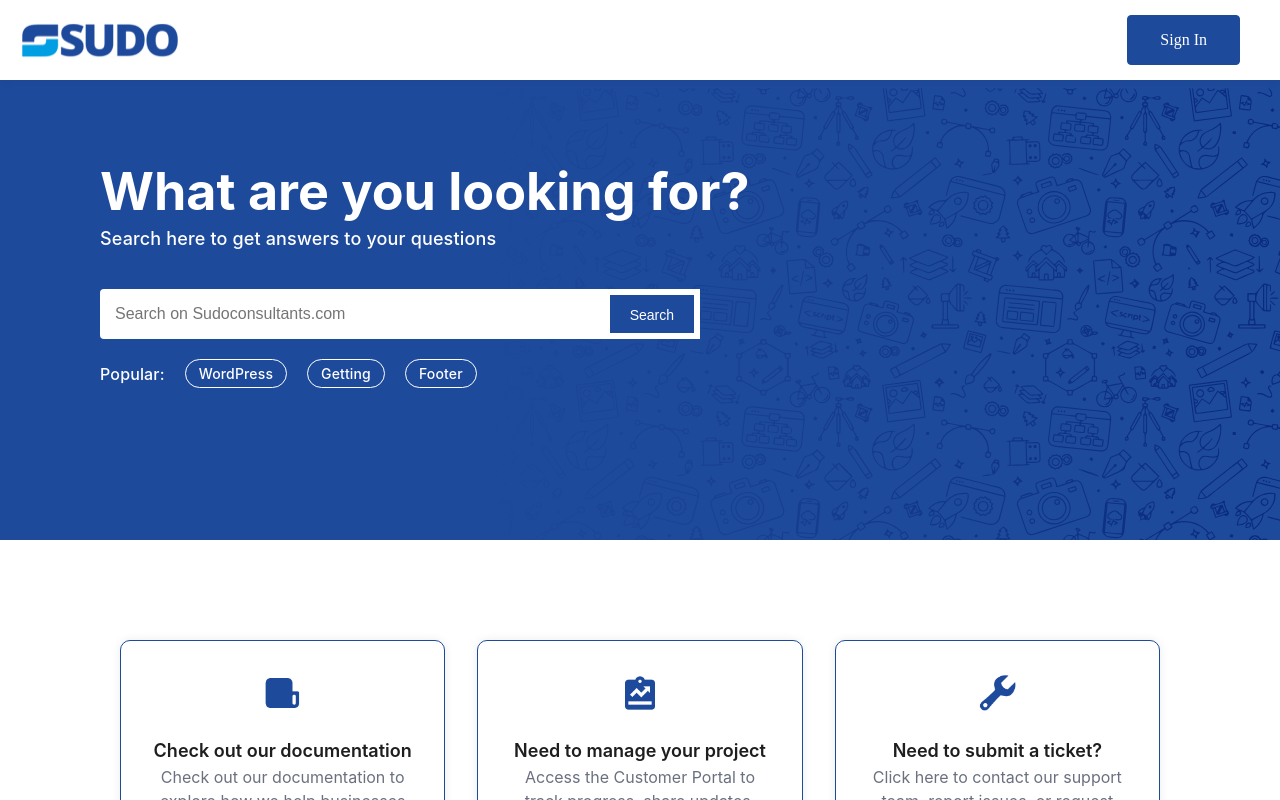
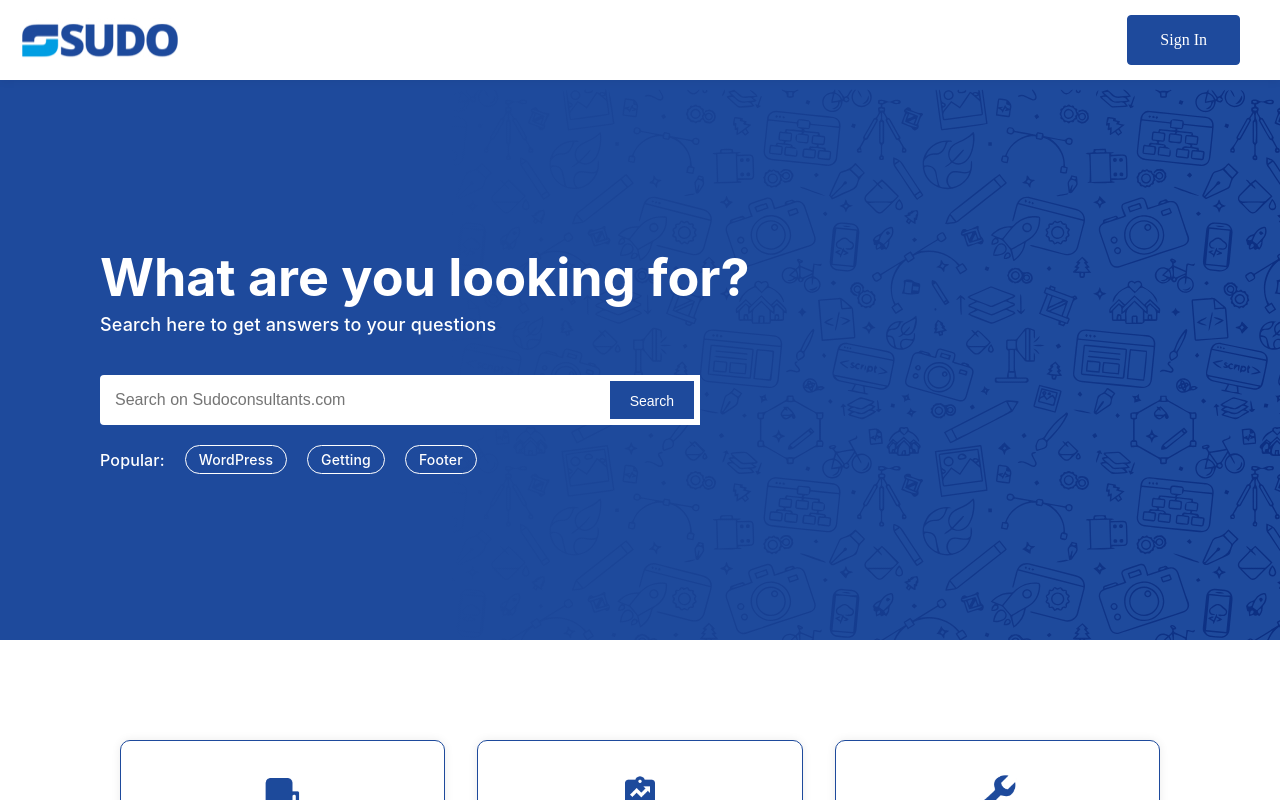
Before and after one commit to rutuja-awalekar/Sudo-LandingPgae, a React (Create React App) app: page / in a window 1280 px wide. Shown: the top 800 px of the page. Built offline with nearby package versions, Linux system fonts and the light colour scheme.

Commit message:
Update App.css

```diff
--- a/src/App.css
+++ b/src/App.css
@@ -54,10 +54,12 @@ background-image: url('../src/assets/Bacground[1].svg');
 background-size: cover;
 background-repeat: no-repeat;
 background-position: center;
+  display: flex;
+  align-items: center;
   color: white;
   padding: 80px 20px;
   text-align: left;
-  height: 300px;
+  height: 400px;
   }
 
   .search-container {
@@ -371,7 +373,7 @@ letter-spacing: 0.15px;
   align-items: center;
   color: #F2F5FE;
   width: 100%;
-height: 336px;
+height: 350px;
 }
 
 .support-content {
```
